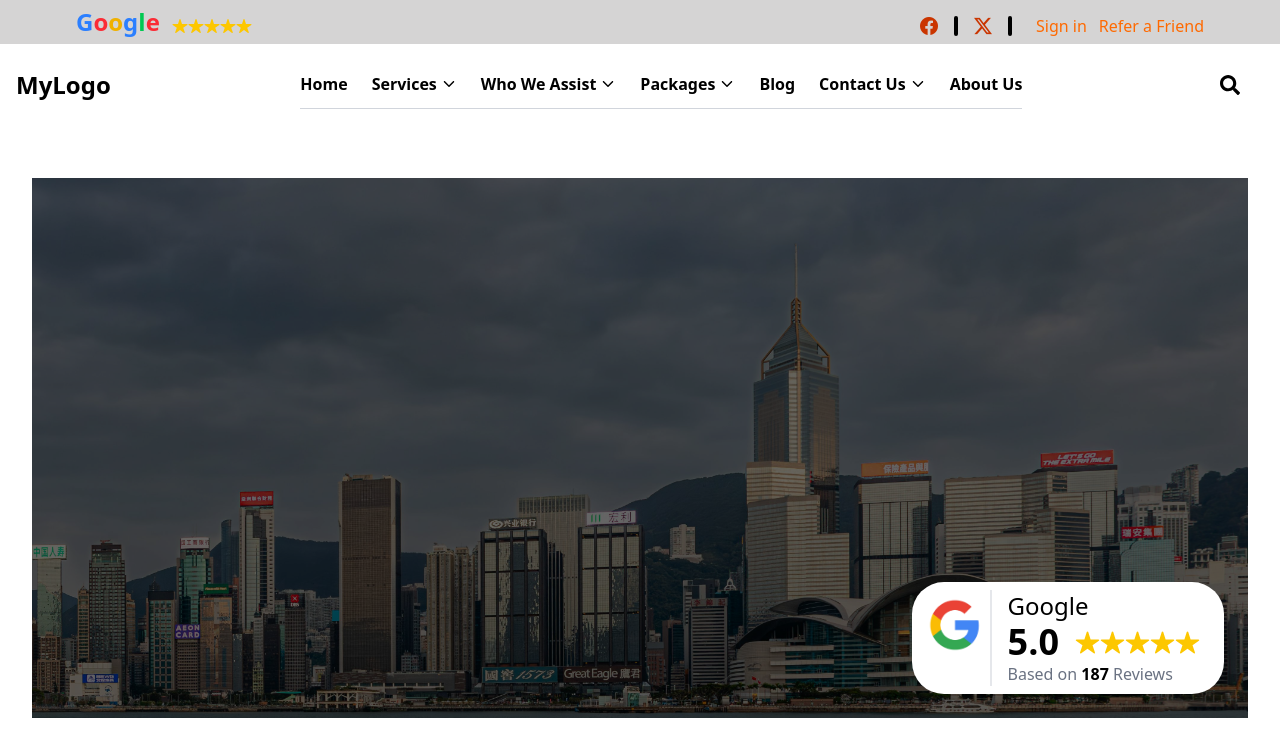
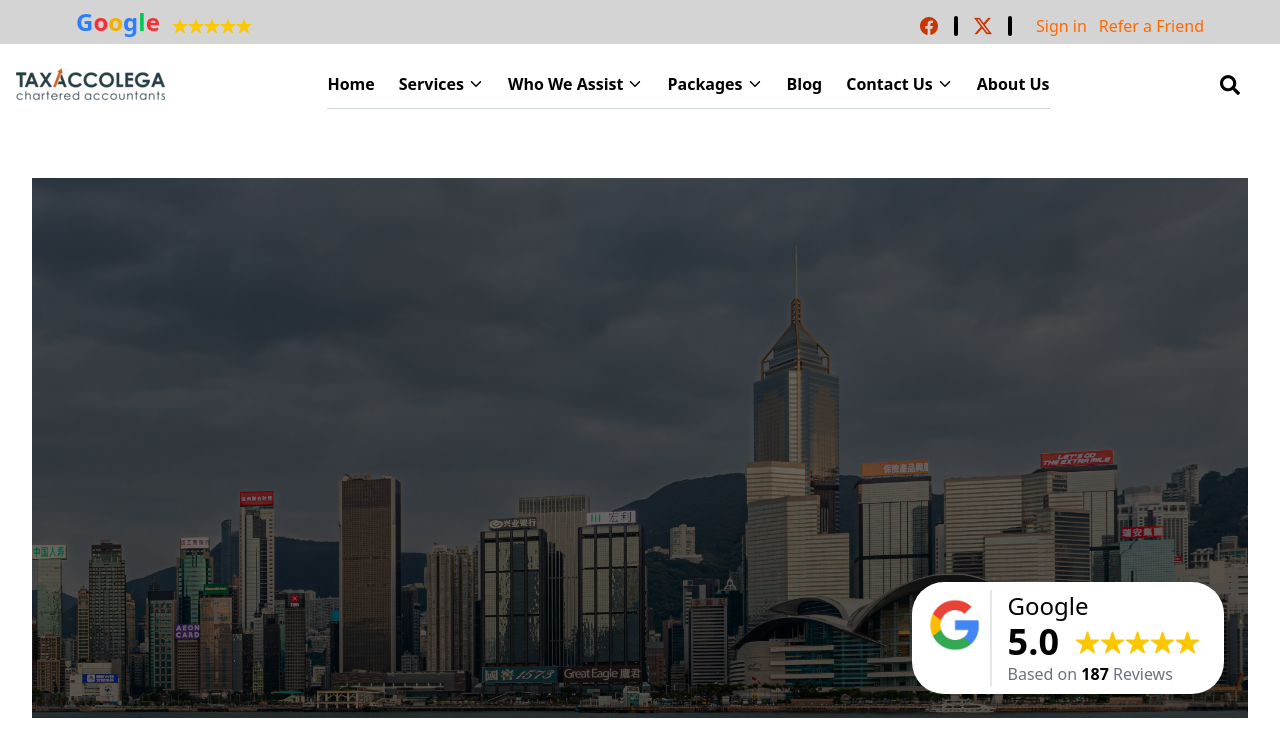
Before and after one commit to talha125-git/intern_p1, a React (Vite) app: page / in a window 1280 px wide. Shown: the top 756 px of the page. Built offline with nearby package versions, Linux system fonts and the light colour scheme.

Commit message:
add logo in header

```diff
--- a/src/components/Header.jsx
+++ b/src/components/Header.jsx
@@ -4,6 +4,8 @@ import { FaSearch } from "react-icons/fa";
 import { IoIosArrowDown } from "react-icons/io";
 import { MdOutlineMenu, MdClose } from "react-icons/md";
 import { motion, AnimatePresence } from "framer-motion";
+
+import logo from "../assets/logo.jpg"
 
 const Header = () => {
     const [menuOpen, setMenuOpen] = useState(false);
@@ -122,7 +124,7 @@ const Header = () => {
                 {/* Logo */}
                 <div className="text-2xl font-bold">
                     <Link to="/" className="text-black hover:text-black no-underline">
-                        MyLogo
+                        <img src={logo} alt="" />
                     </Link>
                 </div>
 
@@ -275,7 +277,7 @@ const Header = () => {
                                         className="text-black hover:text-black no-underline"
                                         onClick={() => setMenuOpen(false)}
                                     >
-                                        MyLogo
+                                        <img src={logo} alt="" />
                                     </Link>
                                 </div>
                                 <button
```
Also changed, not shown: src/assets/logo.jpg (added).
